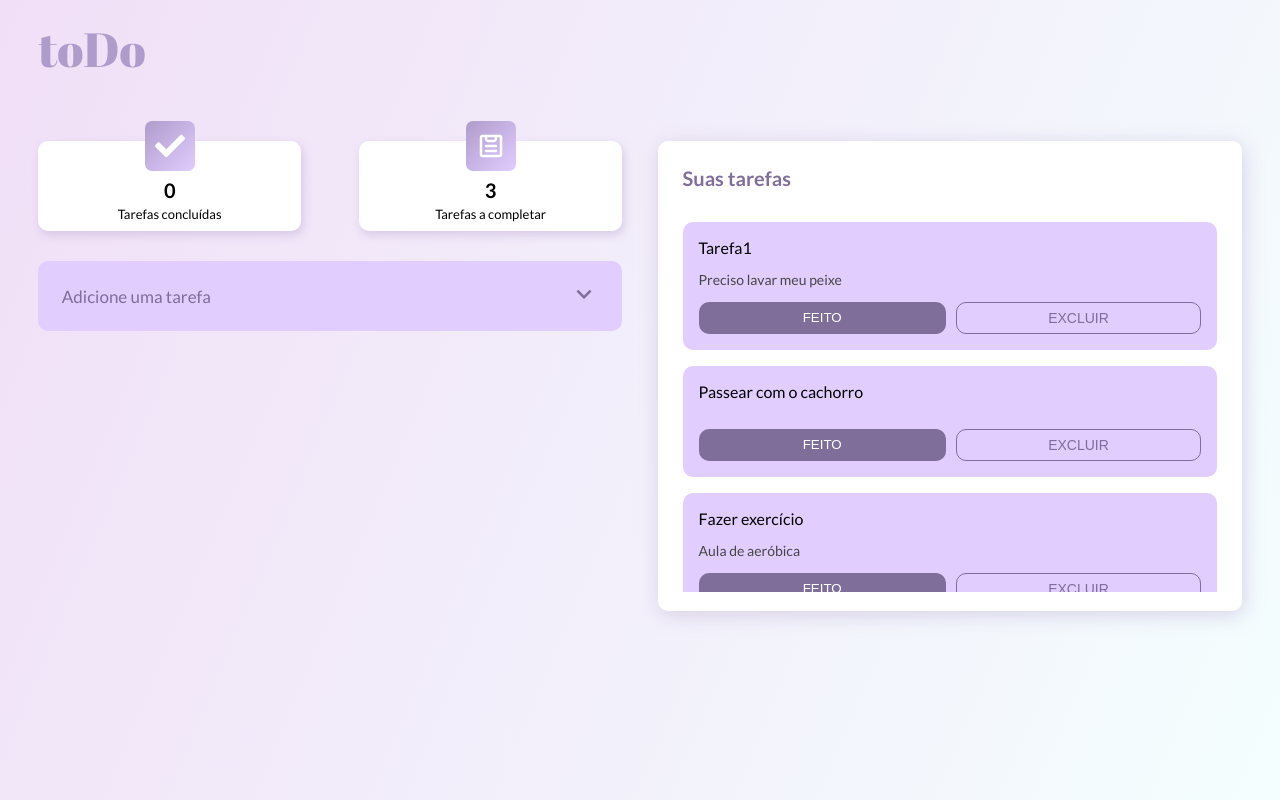
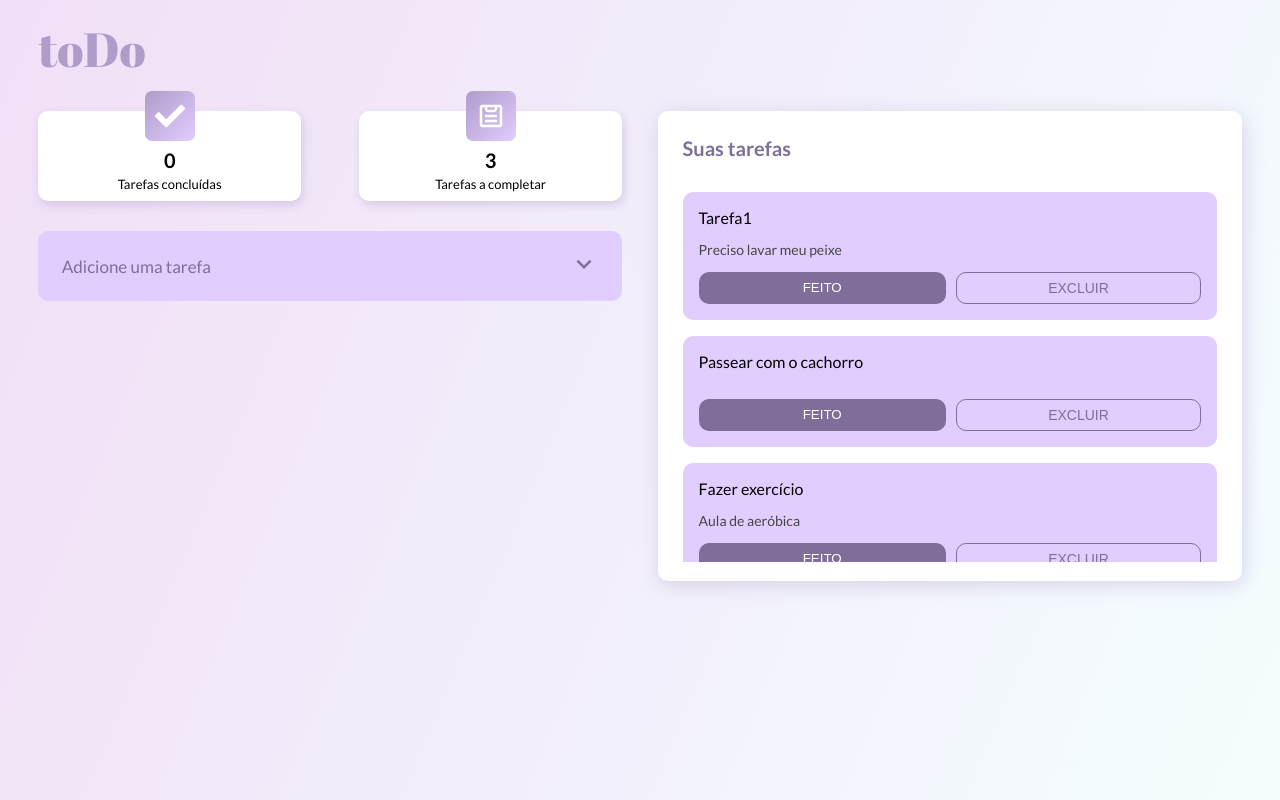
Before and after one commit to claradaibert/todo-app, a React (Create React App) app: page / in a window 1280 px wide. Built offline with nearby package versions, Linux system fonts and the light colour scheme.

Commit message:
adjust styles

```diff
--- a/src/pages/MainPage/style.js
+++ b/src/pages/MainPage/style.js
@@ -16,7 +16,7 @@ export const Container = styled.div`
   box-sizing: border-box;
   display: flex;
   flex-direction: column;
-  gap: 60px;
+  gap: 30px;
   padding-bottom: 20px;
 
   .header {
```
